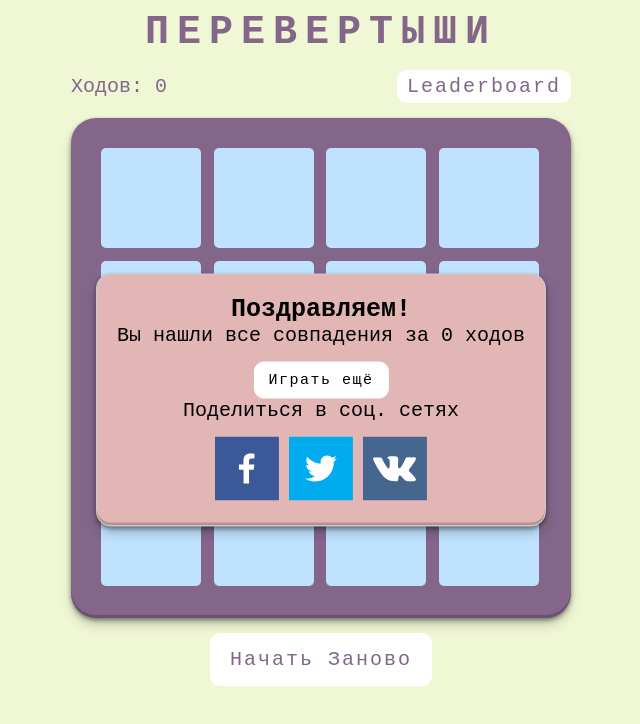
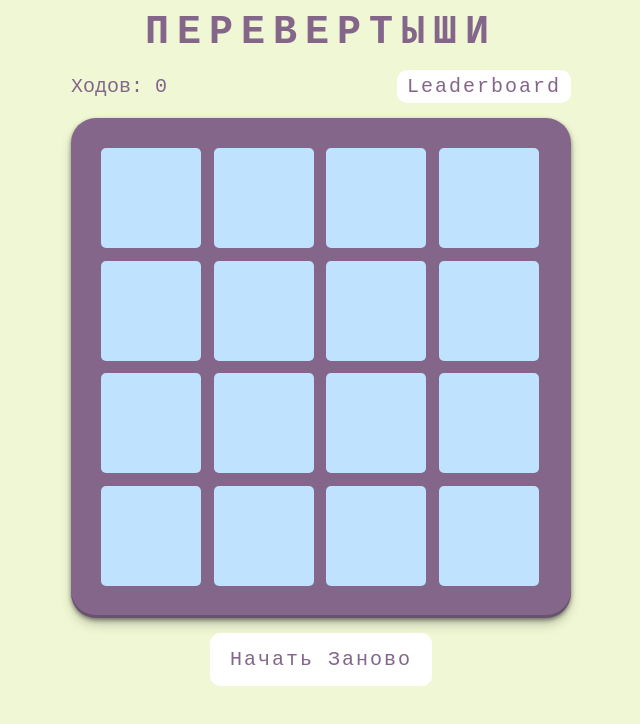
Before and after one commit to VaultDweller13/junior-hackathon, a React (Vite) app: page / in a window 1280 px wide. Shown: the top 724 px of the page, without its empty margins (319-959 px from the left). Built offline with nearby package versions, Linux system fonts and the light colour scheme; no server answers.

Commit message:
fix: fix popup visibility

```diff
--- a/src/components/MainLayout.tsx
+++ b/src/components/MainLayout.tsx
@@ -20,7 +20,7 @@ export const MainLayout = ({ size }: MainLayoutProps) => {
   const [cardData, setCardData] = useState<CardData[]>([]);
   const [isFieldDisabled, setIsFieldDisabled] = useState(false);
   const [score, setScore] = useState(0);
-  const [popupVisible, setPopupVisible] = useState(true);
+  const [popupVisible, setPopupVisible] = useState(false);
   const flippedPairRef = useRef<number[] | null[]>([null, null]);
   const [isOpen, setIsOpen] = useState(false);
   const flippedPair = flippedPairRef.current;
@@ -91,7 +91,9 @@ export const MainLayout = ({ size }: MainLayoutProps) => {
       flippedPair[1] = index;
       setScore((score) => score + 1);
 
-      if (cardData[flippedPair[0]].iconNum === cardData[flippedPair[1]].iconNum) {
+      if (
+        cardData[flippedPair[0]].iconNum === cardData[flippedPair[1]].iconNum
+      ) {
         setScore((score) => score);
       } else {
         const indexes = [flippedPair[0], flippedPair[1]];
@@ -126,11 +128,16 @@ export const MainLayout = ({ size }: MainLayoutProps) => {
       <div className={styles.top}>
         <p className={styles.score}>Ходов: {score}</p>
 
-        <button className={styles["button-leaderboard"]} onClick={handleSidebar}>
+        <button
+          className={styles["button-leaderboard"]}
+          onClick={handleSidebar}>
           Leaderboard
         </button>
       </div>
-      <div className={`${styles.field} ${isFieldDisabled ? styles["field-disabled"] : ""}`}>
+      <div
+        className={`${styles.field} ${
+          isFieldDisabled ? styles["field-disabled"] : ""
+        }`}>
         {cardData.map((data, index) => (
           <Card
             key={index}
```
